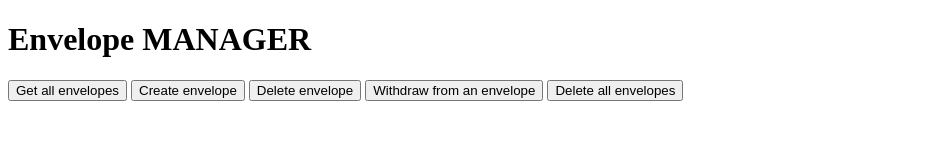
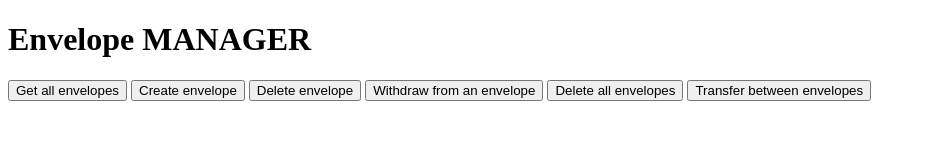
Before and after one commit to ChristianQTs/personal_budget_2, a website: page public/index.html in a window 1280 px wide. Shown: the whole page, without its empty margins (0-926 px from the left). Drawn offline with Linux system fonts and the light colour scheme.

Commit message:
Add budget transfer

```diff
--- a/public/index.html
+++ b/public/index.html
@@ -13,6 +13,7 @@
     <button id="deleteEnvBtn">Delete envelope</button>
     <button id="withdrawBtn">Withdraw from an envelope</button>
     <button id="deleteAllEnv">Delete all envelopes</button>
+    <button id="transferBudget">Transfer between envelopes</button>
     <div id="inputDiv"></div>
     <div id="outputDiv"></div>
 
```
